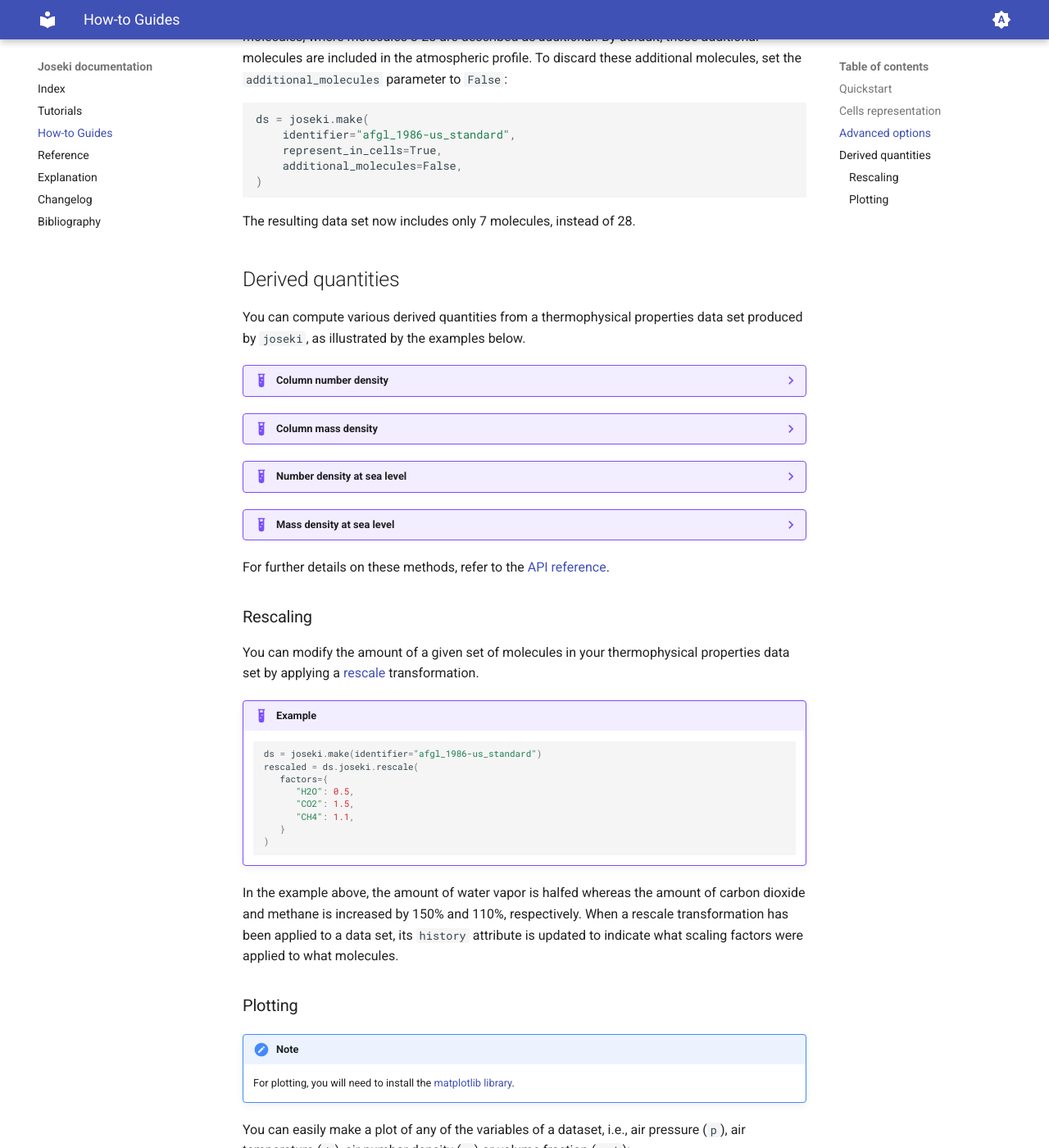
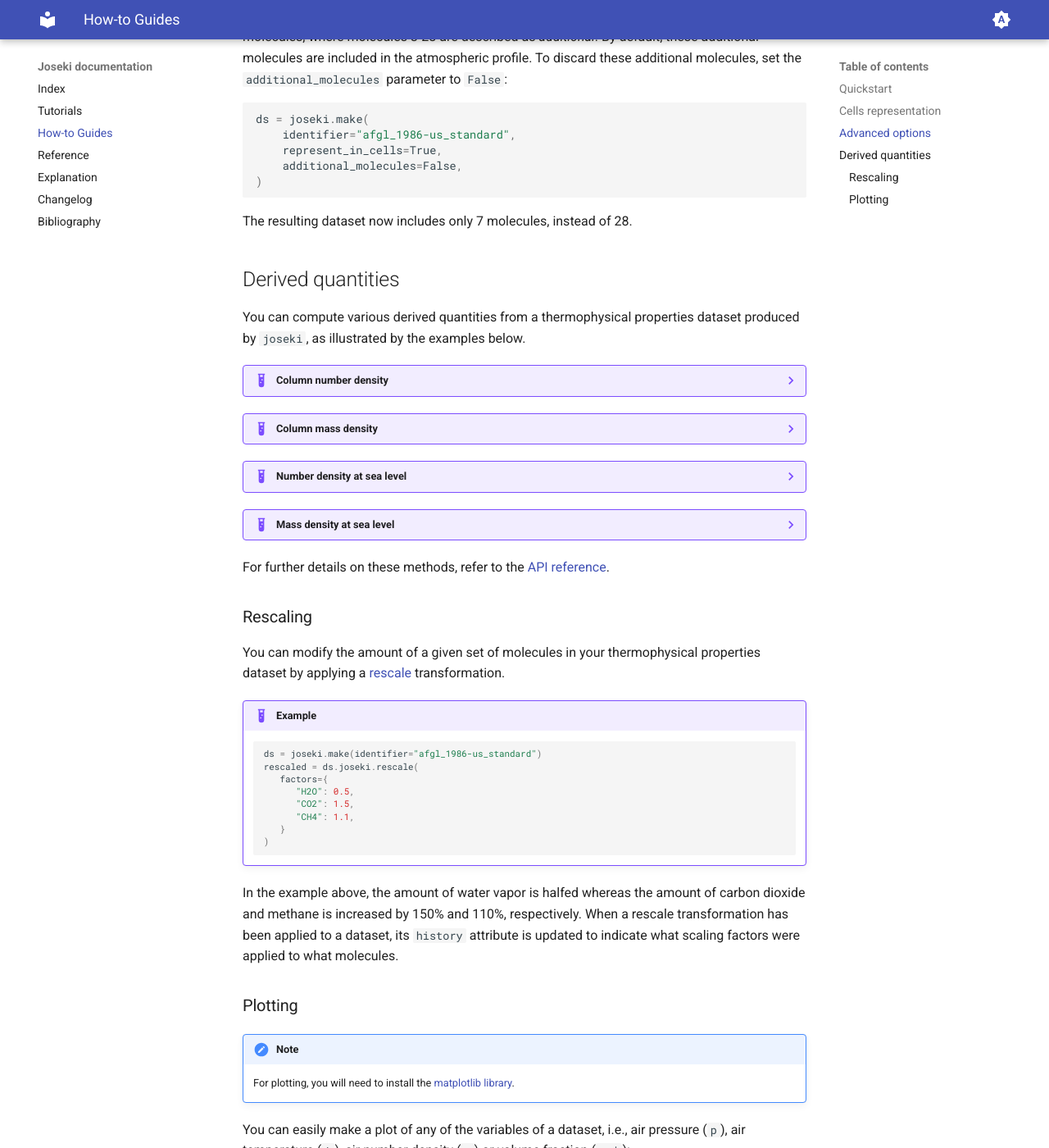
Before and after one commit to rayference/joseki, an MkDocs documentation site: the page built from docs/how-to-guides.md, in a window 1280 px wide and 1400 px high, scrolled down 1334 px. Shown: the whole window at 82% size. Built offline with MkDocs 1.6.1 and Material for MkDocs 9.7.7, drawn with Linux system fonts in a browser that asks for light colours; some of the changed text lies outside the part shown.

Commit message:
Consistent dataset spelling

````diff
--- a/docs/how-to-guides.md
+++ b/docs/how-to-guides.md
@@ -26,13 +26,13 @@ list(factory.registry.keys())
 ```
 
 Use the [`to_dataset`](https://docs.xarray.dev/en/stable/generated/xarray.Dataset.to_netcdf.html)
-method to save the data set to the disk as a NetCDF file:
+method to save the dataset to the disk as a NetCDF file:
 
 ```python
 ds.to_netcdf("my_data_set.nc")
 ```
 
-Open the data set again using
+Open the dataset again using
 [`xarray.open_dataset`](https://docs.xarray.dev/en/stable/generated/xarray.open_dataset.html):
 
 ```python
@@ -41,7 +41,7 @@ import xarray as xr
 ds = xr.open_dataset("my_data_set.nc")
 ```
 
-The data sets format is described [here](explanation.md#data-set-format).
+The datasets format is described [here](explanation.md#data-set-format).
 
 ## Cells representation
 
@@ -56,7 +56,7 @@ ds = joseki.make(
 )
 ```
 
-The resulting data set has a coordinate variable `z` that corresponds to
+The resulting dataset has a coordinate variable `z` that corresponds to
 the altitude cells center and a data variable `z_bounds` that indicate the
 altitude bounds of each altitude cell, i.e. atmospheric layer.
 
@@ -77,12 +77,12 @@ ds = joseki.make(
 )
 ```
 
-The resulting data set now includes only 7 molecules, instead of 28.
+The resulting dataset now includes only 7 molecules, instead of 28.
 
 ## Derived quantities
 
 You can compute various derived quantities from a thermophysical properties
-data set produced by `joseki`, as illustrated by the examples below.
+dataset produced by `joseki`, as illustrated by the examples below.
 
 ??? example "Column number density"
 
@@ -114,7 +114,7 @@ For further details on these methods, refer to the [API reference](reference.md)
 ### Rescaling
 
 You can modify the amount of a given set of molecules in your thermophysical
-properties data set by applying a
+properties dataset by applying a
 [rescale](reference.md#src.joseki.accessor.JosekiAccessor.rescale)
 transformation.
 
@@ -133,7 +133,7 @@ transformation.
 
 In the example above, the amount of water vapor is halfed whereas the amount of
 carbon dioxide and methane is increased by 150% and 110%, respectively.
-When a rescale transformation has been applied to a data set, its ``history``
+When a rescale transformation has been applied to a dataset, its ``history``
 attribute is updated to indicate what scaling factors were applied to what
 molecules.
 
````
Also changed, not shown: README.md (+2 -2 lines), docs/explanation.md (+6 -6 lines), 8 other files.
